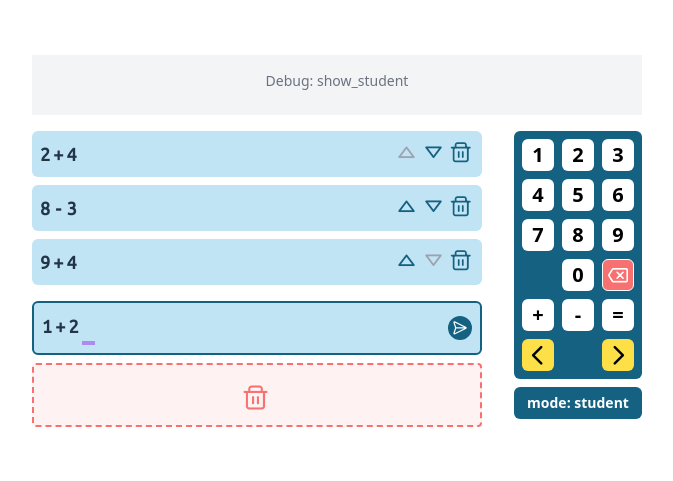
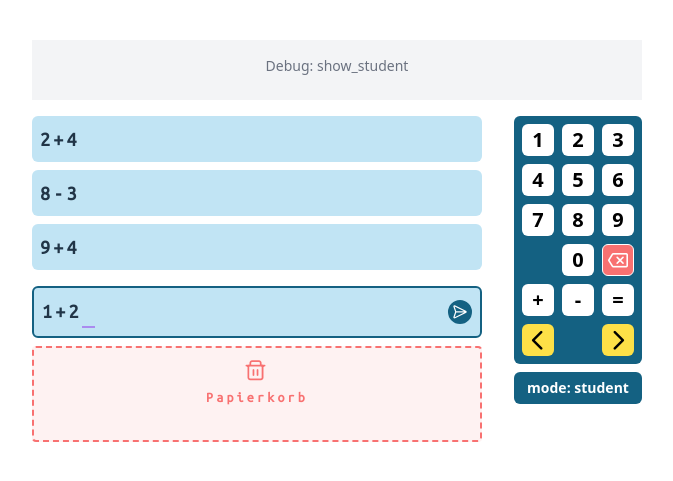
Before and after one commit to quark-s/PIKAS-EK, a Vue app: page / in a window 1280 px wide. Shown: the part 159-640 px from the top of the page, without its empty margins (303-976 px from the left). Built offline with nearby package versions, Linux system fonts and the light colour scheme.

Commit message:
upd: trashbin timed recovery & dragdrop only

```diff
--- a/src/App.vue
+++ b/src/App.vue
@@ -25,7 +25,12 @@ import 'primeicons/primeicons.css'
   let deletedItems = ref([])
   let displayMode = ref('student') // 'student' or 'teacher'
   let refDebugIbMsg = ref('');
+  let isDragging = ref(false);
+
   let isTrashbinActive = ref(false)
+
+  // Track hidden items by id
+  const hiddenDeletedIds = ref([])
 
   const addItem = (inputValue) => {
     if (inputValue.trim() === '') {
@@ -88,6 +93,23 @@ import 'primeicons/primeicons.css'
     }
   }
 
+function onTrashbinAdd(evt) {
+  // Move the last added item to the end
+  if (deletedItems.value.length > 1) {
+    const [item] = deletedItems.value.splice(evt.newDraggableIndex, 1)
+    deletedItems.value.push(item)
+    // Hide after 5 seconds
+    setTimeout(() => {
+      hiddenDeletedIds.value.push(item.id)
+    }, 5000)
+  } else if (deletedItems.value.length === 1) {
+    // Only one item, hide after 5 seconds
+    setTimeout(() => {
+      hiddenDeletedIds.value.push(deletedItems.value[0].id)
+    }, 5000)
+  }
+}
+
 </script>
 
 <template>
@@ -117,18 +139,39 @@ import 'primeicons/primeicons.css'
       <!-- trashbin -->
       <draggable
         v-model="deletedItems"
-        @change="onItemsUpdated"
         group="math"
-        class="font-ubuntu list-none flex flex-col items-center justify-center min-h-16 w-full pt-2 border-2 border-dashed border-red-400 bg-red-50 rounded transition-colors"
+        :animation="200"
+        tag="ul"
+        @drop="isTrashbinActive = false"
+        @start="isDragging=true"
+        @end="isDragging=false"
+        @add="onTrashbinAdd"
+        class="font-ubuntu relative list-none flex flex-col items-center min-h-24 w-full p-2 pt-9 border-2 border-dashed border-red-400 bg-red-50 rounded transition-colors"
         item-key="id">
           <template #item="{element, index}">
-              <div v-show="false" :id="`item-${index}`">{{ index }}</div>
+            <transition name="fade" appear>
+              <li
+                v-show="element?.content &&
+                        deletedItems.length &&
+                        index === deletedItems.length - 1 &&
+                        !hiddenDeletedIds.includes(element.id)"
+                class="w-full"
+              >
+                <ListItem
+                    class="rounded-md cursor-move"
+                    :content="element.content"
+                    :isLast="index === deletedItems.length - 1"
+                    :isFirst="index === 0"
+                />
+                </li>
+              </transition>
           </template>
-          <template #footer>
+          <template #header>
             <div
-              class="text-red-400 absolute rounded-full bg-red-50 "
+              class="text-red-400 absolute top-2 -z-0"
             >
-              <i class="pi pi-trash text-2xl"></i>
+              <i class="pi pi-trash text-xl"></i>
+              <p v-if="deletedItems.length==0 || hiddenDeletedIds.includes(deletedItems[deletedItems.length-1].id)" class="text-sm text-red-400 font-bold">Papierkorb</p>
             </div>
           </template>
       </draggable>
@@ -151,4 +194,10 @@ import 'primeicons/primeicons.css'
     z-index: 40 !important;
     position: relative;
   }
+  .fade-enter-active, .fade-leave-active {
+    transition: opacity 0.8s;
+  }
+  .fade-enter-from, .fade-leave-to {
+    opacity: 0;
+  }
 </style>
--- a/src/components/FakeInput.vue
+++ b/src/components/FakeInput.vue
@@ -28,8 +28,8 @@ const rendered = computed(() => {
         return value.value // Fallback to original value if cursor is out of bounds
     }
     // Insert cursor span at the current cursor position
-    chars.splice(cursor.value, 1, '<span class="border-b-4 border-purple-600 text-accent1 animate-pulse inline-block">'+ (value.value[cursor.value] ? value.value[cursor.value] : '&nbsp;') +'</span>')
-    return chars.map((char, index) => '<span class="inline-block">'+ char +'</span>').join('')
+    chars.splice(cursor.value, 1, '<span class="border-b-2 border-purple-600 text-accent1 animate-pulse inline-block text-center">'+ (value.value[cursor.value] ? value.value[cursor.value] : '&nbsp;') +'</span>')
+    return chars.map((char, index) => '<span class="inline-block text-center">'+ char +'</span>').join('')
 })
 
 function sendChar(char) {
--- a/src/components/SimpleDraggable.vue
+++ b/src/components/SimpleDraggable.vue
@@ -132,15 +132,10 @@
             ghost-class="ghost"
             item-key="id">
                 <template #item="{element, index}">
-                    <li :id="`item-${element.id}`" :ref="el => elements[index] = el" class="mb-2">
+                    <li :id="`item-${element.id}`" :ref="el => elements[index] = el" class="mb-2 cursor-move w-full z-10">
                         <ListItem
                             class="rounded-md"
                             :content="element.content"
-                            :isDeletable="true"
-                            :isMovable="true"
-                            @move-up="moveUp(index)"
-                            @move-down="moveDown(index)"
-                            @delete="deleteItem(index)"
                             @item-selected="$emit('item-selected', element)"
                             :isLast="index === itemsNormalized.length - 1"
                             :isFirst="index === 0"
@@ -151,6 +146,14 @@
         </draggable>
     </div>
 </template>
+
+<!--
+                            :isDeletable="true"
+                            :isMovable="true"
+                            @move-up="moveUp(index)"
+                            @move-down="moveDown(index)"
+                            @delete="deleteItem(index)"
+-->
 
 <style scoped>
     .list-item {
```
